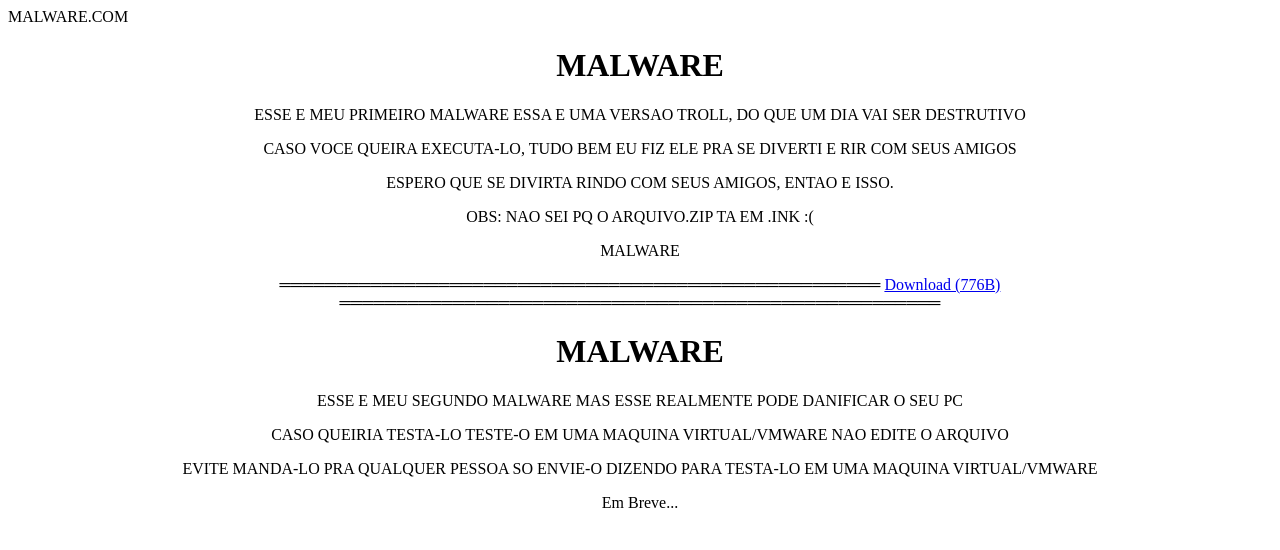
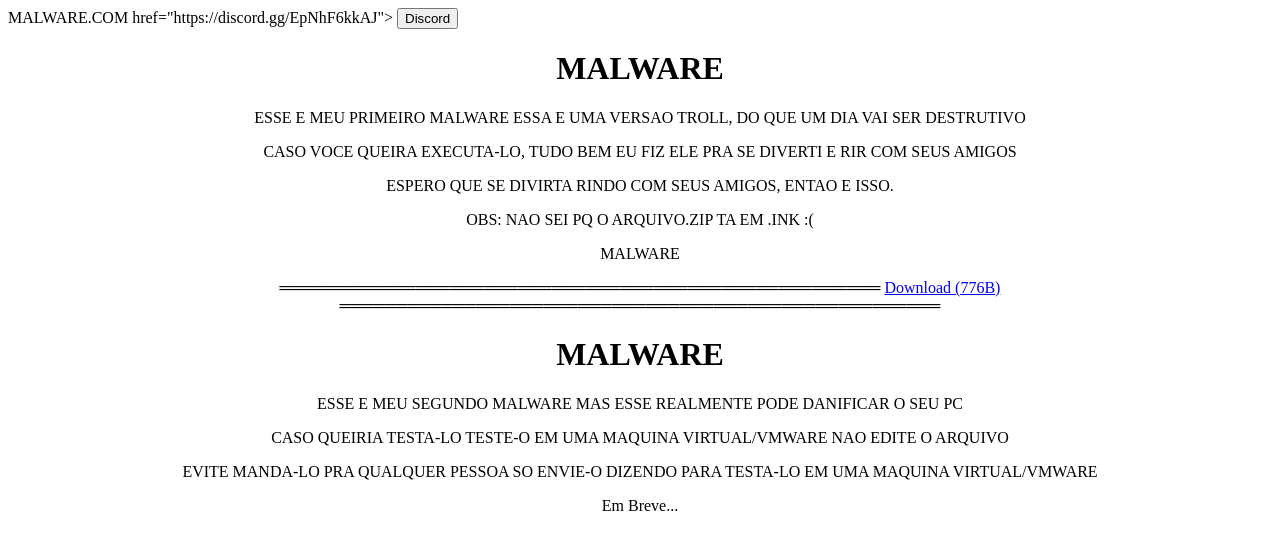
Before and after one commit to juniormaia3489/juniormaia3489, a plain HTML site: page index.html in a window 1280 px wide. Drawn offline with Linux system fonts and the light colour scheme.

Commit message:
Update index.html

```diff
--- a/index.html
+++ b/index.html
@@ -1,6 +1,9 @@
 <!DOCTYPE html>
 
 <caveira.malware>MALWARE.COM
+  <a> href="https://discord.gg/EpNhF6kkAJ">
+    <input type="button" value="Discord"></input>
+</a>
 <center>
 <h1>MALWARE</h1>
 <p>ESSE E MEU PRIMEIRO MALWARE ESSA E UMA VERSAO TROLL, DO QUE UM DIA VAI SER DESTRUTIVO</p>
```
